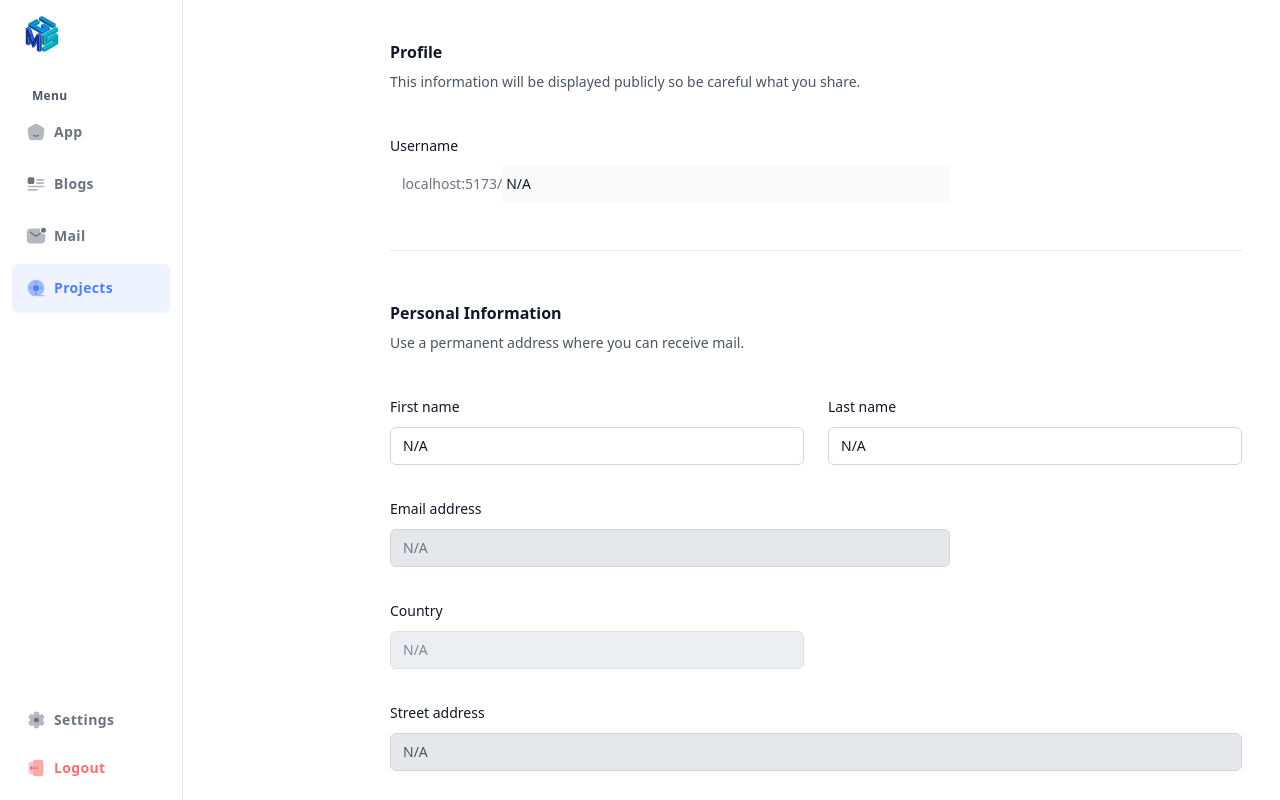
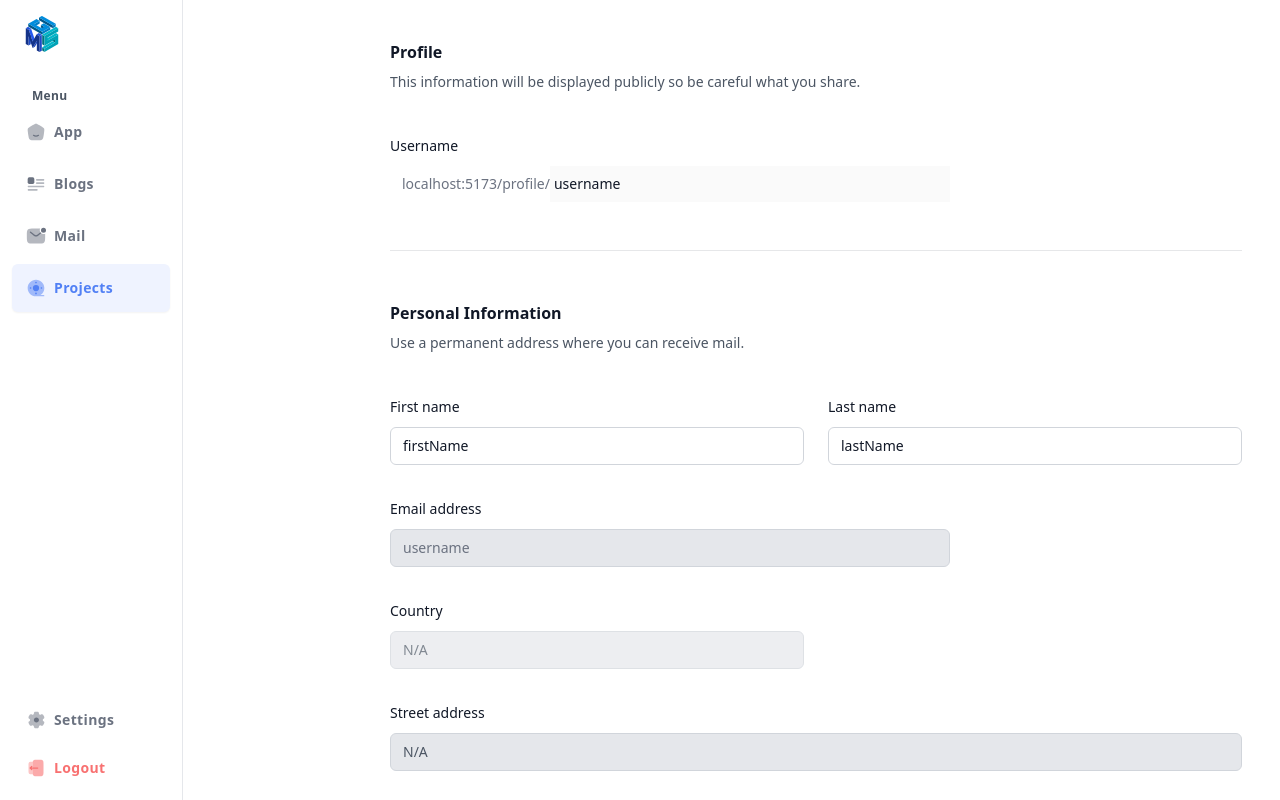
Before and after one commit to LuchoBazz/express-ts-rest-starter-kit, a React (Vite) app in the folder webapp/: page /settings in a window 1280 px wide. Built offline with nearby package versions, Linux system fonts and the light colour scheme; no server answers.

Commit message:
feat: Implement Logic to Update User Information in the Database part 2

```diff
--- a/webapp/src/core/pages/users/settings/settingsPage.tsx
+++ b/webapp/src/core/pages/users/settings/settingsPage.tsx
@@ -4,7 +4,6 @@ import { useNavigate } from "react-router-dom";
 import MainHeader from "../../../../components/MainHeader/MainHeader";
 import useUpdateUser from "../../../hooks/update-user.hook";
 import useUserLoggedIn from "../../../hooks/user-loggued-in.hook";
-import type { StandardUser } from "../../../entities/standard_user.entity";
 
 // Refence: https://tailwindcss.com/plus/ui-blocks/application-ui/forms/form-layouts
 
@@ -15,10 +14,10 @@ const SettingsPage = () => {
   const { fetchUser } = useUserLoggedIn();
   const token = localStorage.getItem("token");
 
-  const [email, setEmail] = useState<string>("N/A");
-  const [firstName, setFirstName] = useState<string>("N/A");
-  const [lastName, setLastName] = useState<string>("N/A");
-  const [username, setUserName] = useState<string>("N/A");
+  const [email, setEmail] = useState<string>("username");
+  const [firstName, setFirstName] = useState<string>("firstName");
+  const [lastName, setLastName] = useState<string>("lastName");
+  const [username, setUserName] = useState<string>("username");
 
   const handleChangeFirstName = (e: React.ChangeEvent<HTMLInputElement>): void => {
     setFirstName(e.target.value);
@@ -39,10 +38,10 @@ const SettingsPage = () => {
 
   const getUser = async (): Promise<void> => {
     const fetchedUser = await fetchUser(token!);
-    setEmail(fetchedUser?.email ?? "N/A");
-    setFirstName(fetchedUser?.first_name ?? "N/A");
-    setLastName(fetchedUser?.last_name ?? "N/A");
-    setUserName(fetchedUser?.username ?? "N/A");
+    setEmail(fetchedUser?.email ?? "username");
+    setFirstName(fetchedUser?.first_name ?? "firstName");
+    setLastName(fetchedUser?.last_name ?? "lastName");
+    setUserName(fetchedUser?.username ?? "username");
   };
 
   useEffect(() => {
@@ -73,7 +72,9 @@ const SettingsPage = () => {
                   </label>
                   <div className="mt-2">
                     <div className="flex items-center rounded-md bg-white pl-3 outline-1 -outline-offset-1 outline-gray-300 focus-within:outline-2 focus-within:-outline-offset-2 focus-within:outline-indigo-600">
-                      <div className="shrink-0 text-base text-gray-500 select-none sm:text-sm/6">localhost:5173/</div>
+                      <div className="shrink-0 text-base text-gray-500 select-none sm:text-sm/6">
+                        localhost:5173/profile/
+                      </div>
                       <input
                         id="username"
                         name="username"
```
